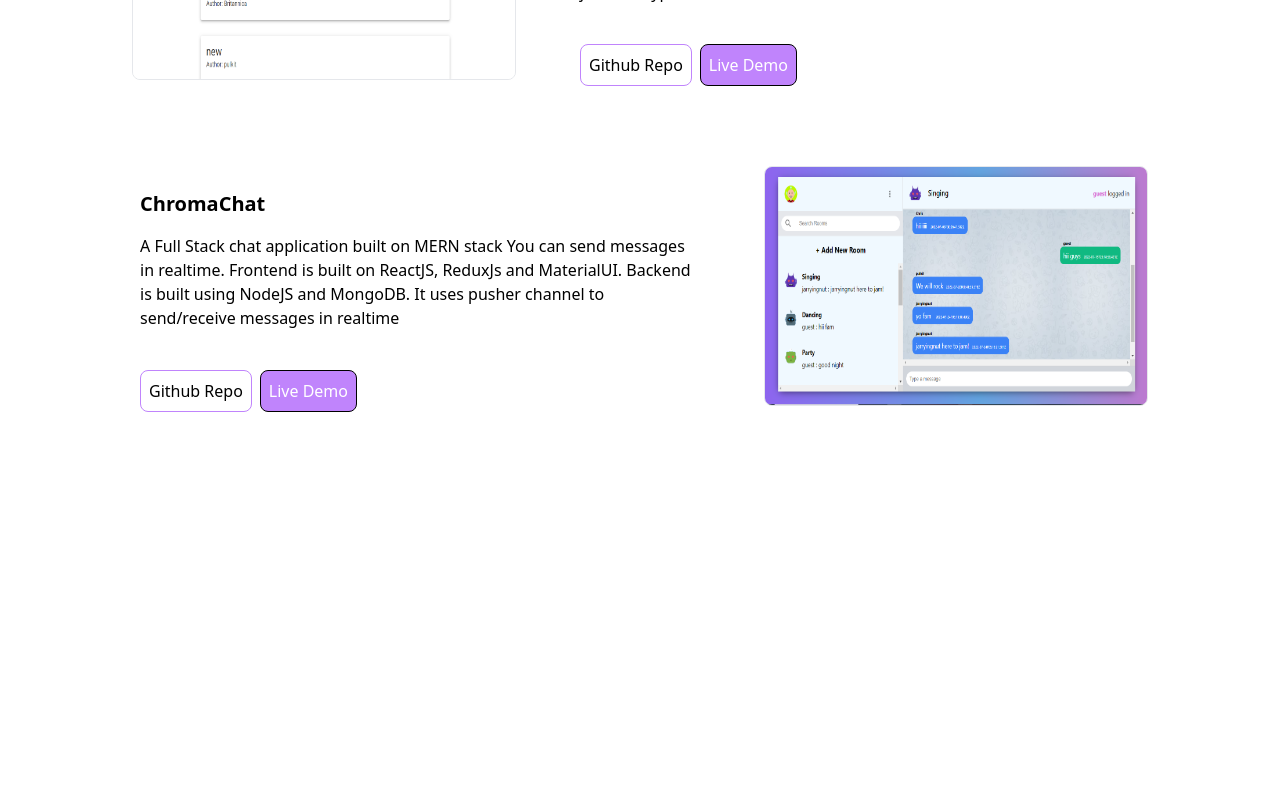
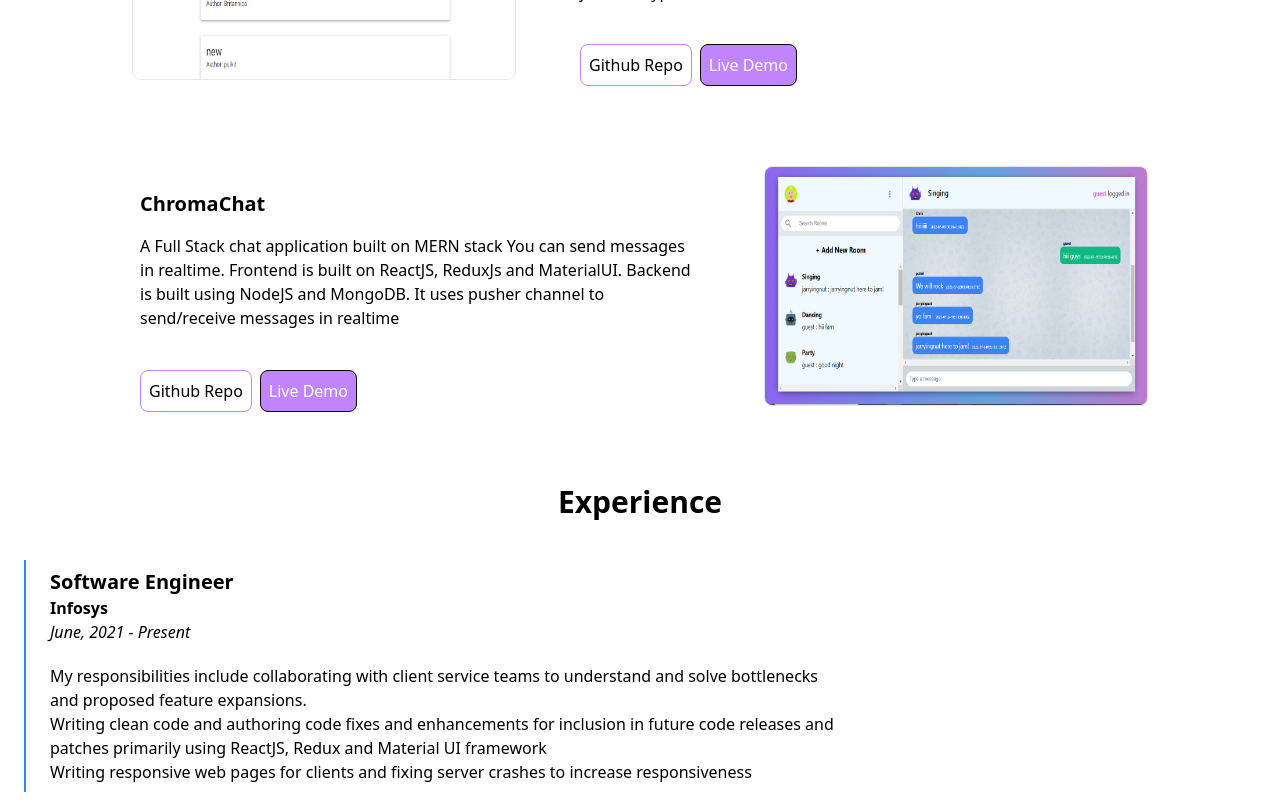
Before and after one commit to Pulkit426/Personal-Portfolio, a React (Vite) app: page / in a window 1280 px wide. Shown: the part 1580-2380 px from the top of the page. Before the commit the page ends 2024 px from the top, so only its background shows below. Built offline with nearby package versions, Linux system fonts and the light colour scheme.

Commit message:
add experience section

```diff
--- a/src/App.jsx
+++ b/src/App.jsx
@@ -1,4 +1,5 @@
 import About from "./About";
+import Experience from "./Experience";
 import Header from "./Header";
 import Introduction from "./Introduction";
 import Projects from "./Projects";
@@ -12,6 +13,7 @@
       <About />
       <Skills />
       <Projects />
+      <Experience />
     </>
   );
 };
--- /dev/null
+++ b/src/Experience.jsx
@@ -0,0 +1,32 @@
+const Experience = () => {
+  return (
+    <div>
+      <h1 className="text-3xl font-bold text-center pt-10 m-2 ">
+        Experience
+      </h1>
+
+      <div className="p-2 m-2 pl-6 ml-6 mt-10 border-l-2 border-blue-500">
+        <h1 className="text-xl font-bold">Software Engineer </h1>
+        <h2 className="font-bold"> Infosys </h2>
+        <h3 className="font-light italic">June, 2021 - Present </h3>
+        <ul className="pt-5 w-[800px]">
+          <li>
+            My responsibilities include collaborating with client service teams
+            to understand and solve bottlenecks and proposed feature expansions.
+          </li>
+          <li>
+            Writing clean code and authoring code fixes and enhancements for
+            inclusion in future code releases and patches primarily using
+            ReactJS, Redux and Material UI framework
+          </li>
+          <li>
+            Writing responsive web pages for clients and fixing server crashes
+            to increase responsiveness
+          </li>
+        </ul>
+      </div>
+    </div>
+  );
+};
+
+export default Experience;
--- a/src/Projects.jsx
+++ b/src/Projects.jsx
@@ -1,7 +1,7 @@
 const Projects = () => {
   return (
     <div>
-      <h1 className="text-3xl font-bold text-center pt-10 m-2"> Projects  </h1>
+      <h1 className="text-3xl font-bold text-center pt-10 m-2"> Projects </h1>
 
       <div className="flex pt-10 m-2 justify-center">
         <img
@@ -39,7 +39,6 @@
           </a>
         </div>
       </div>
-
 
       <div className="flex flex-row-reverse pt-10 m-2 justify-center">
         <img
```
